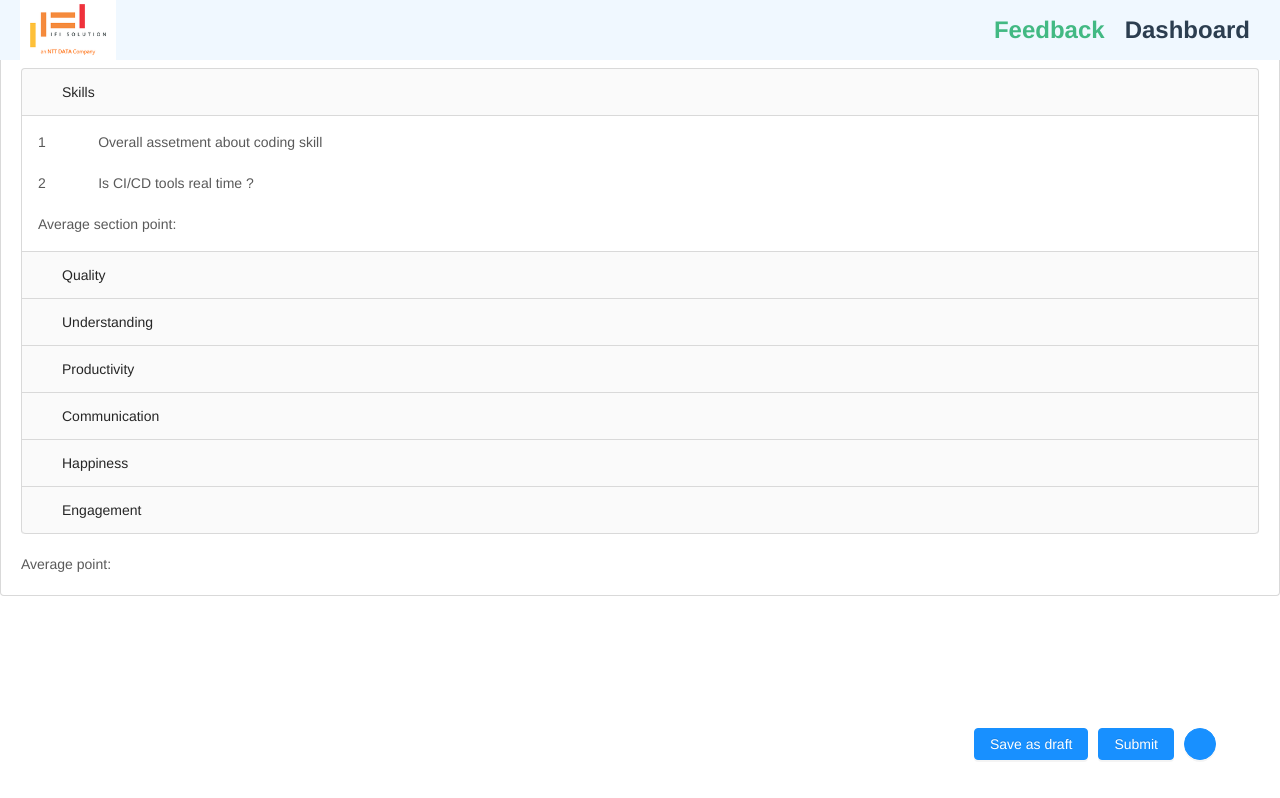
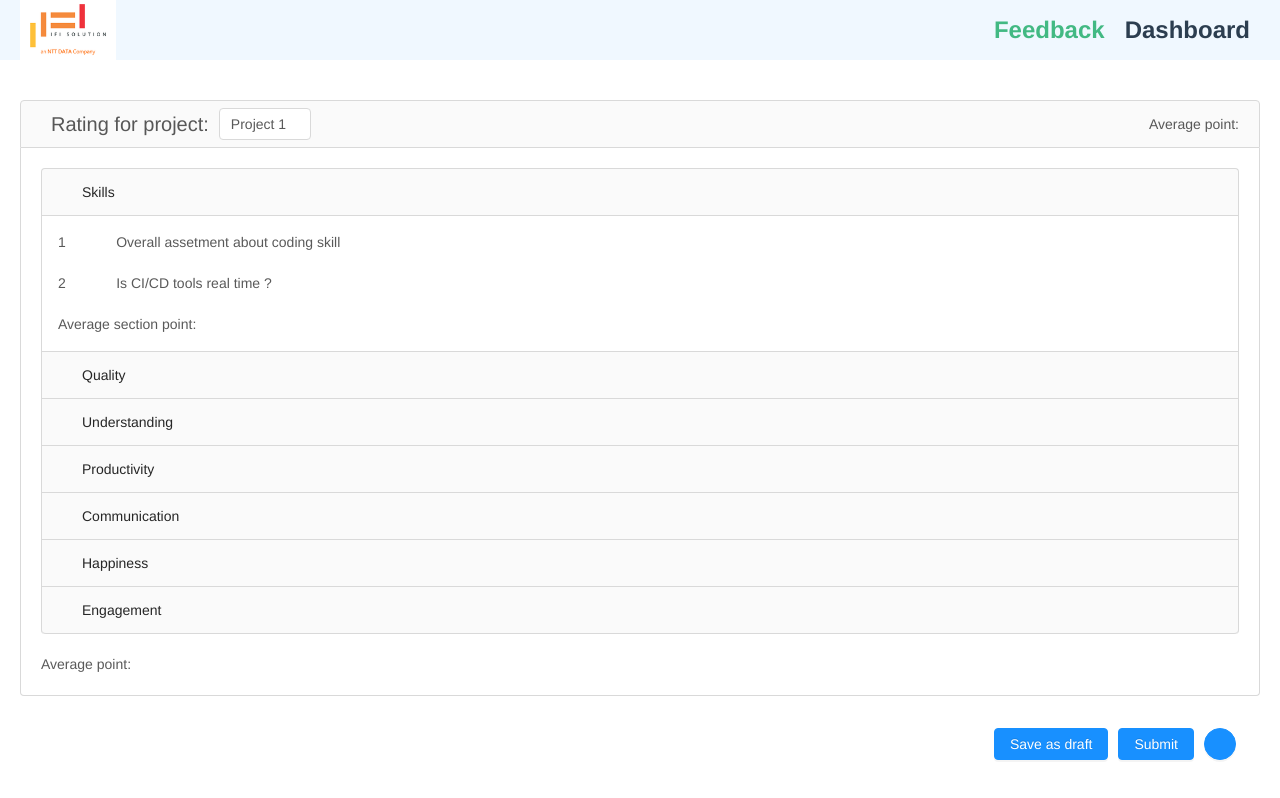
Before and after one commit to signalz/feedback-demo, a Vue app: page / in a window 1280 px wide. Built offline with nearby package versions, Linux system fonts and the light colour scheme.

Commit message:
feedback css

```diff
--- a/src/components/FeedbackPage.vue
+++ b/src/components/FeedbackPage.vue
@@ -1,6 +1,7 @@
 <template>
   <div>
     <Header />
+    <div class="panels-wrapper">
       <div
         class="collapse-panel"
         v-for="(project, idx) in projects"
@@ -65,12 +66,13 @@
         <Button type="primary" shape="circle" icon="plus" @click="addProject" />
       </div>
     </div>
+  </div>
 </template>
 
 <script>
 import { Button, Collapse, Icon, Select } from "ant-design-vue";
 
-import Header from './Header.vue'
+import Header from "./Header.vue";
 import FeedbackIcon from "./FeedbackIcon.vue";
 import { PROJECTS, QUESTIONS, RATINGS, SECTIONS } from "../config";
 
@@ -102,9 +104,7 @@ export default {
       listSelectProjects: PROJECTS,
       questions: QUESTIONS,
       projects: [defaultProject],
-      activeKeys: [
-        "section-skills",
-      ]
+      activeKeys: ["section-skills"]
     };
   },
   methods: {
@@ -163,17 +163,23 @@ export default {
     },
 
     handleButtonClick(val) {
-      alert(val)
+      alert(val);
     },
 
     addProject() {
-      this.projects = this.projects.concat(defaultProject)
+      this.projects = this.projects.concat(defaultProject);
     }
   }
 };
 </script>
 
 <style scoped>
+.panels-wrapper{
+  padding-top: 100px;
+  margin-left: 20px;
+  margin-right: 20px;
+}
+
 .collapse-panel {
   color: rgba(0, 0, 0, 0.65);
   min-width: 768px;
@@ -248,7 +254,7 @@ export default {
   width: 95%;
 }
 
-.buttons-bar>button {
+.buttons-bar > button {
   margin-left: 10px;
 }
 </style>
```
Lines whose indentation alone changed are shown as unchanged.
